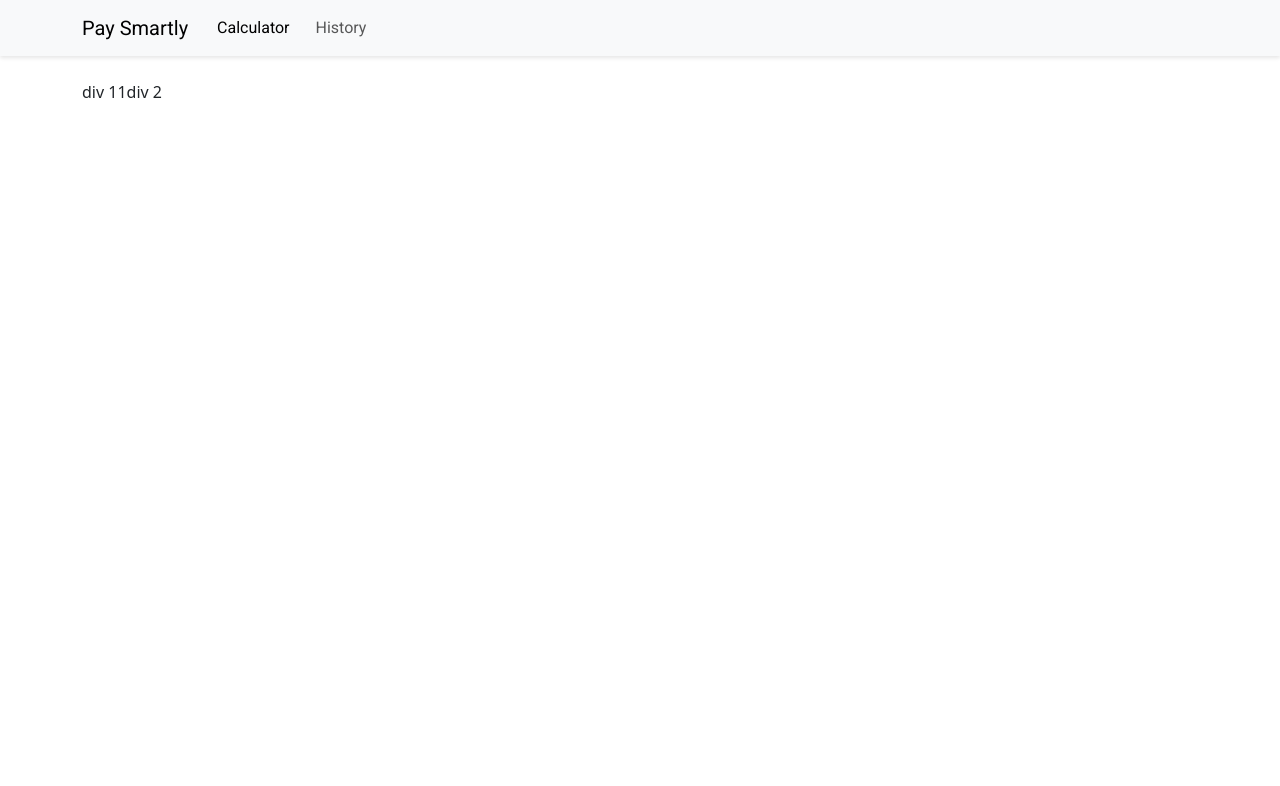
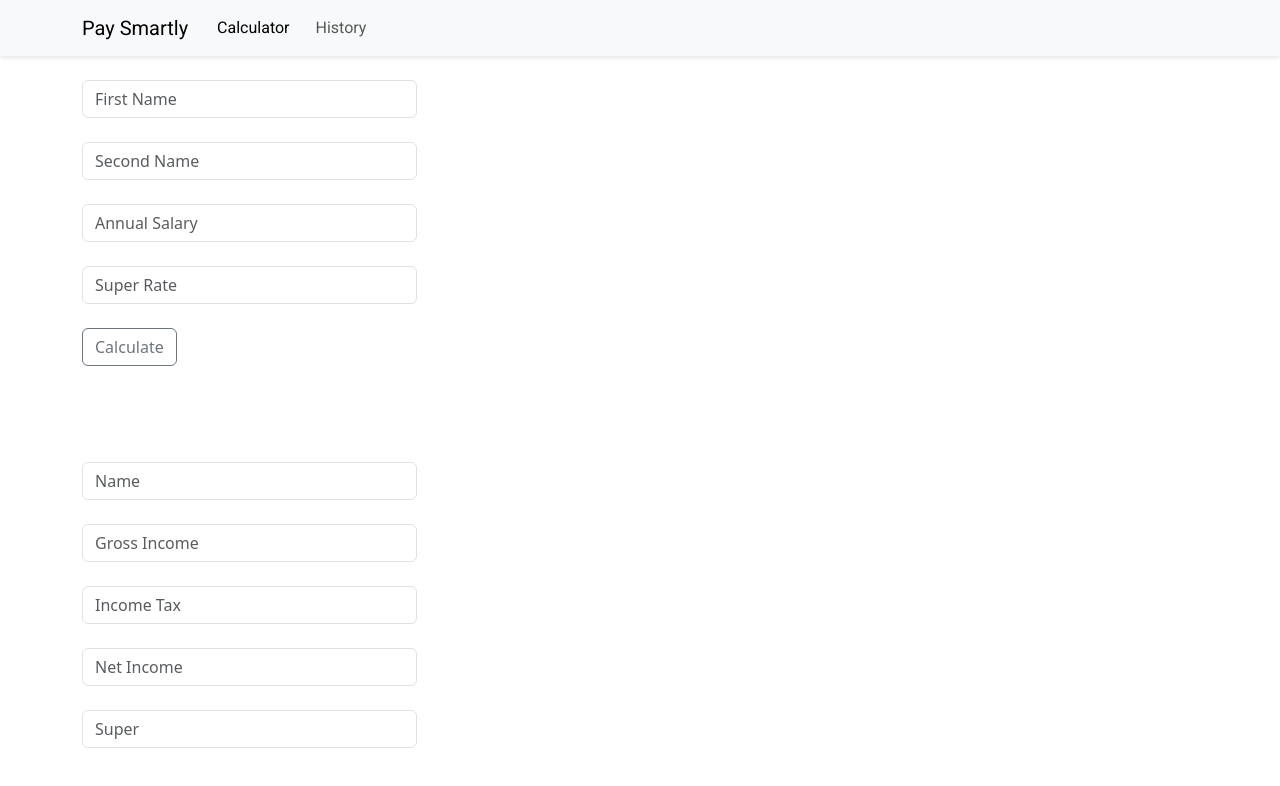
Before and after one commit to agalend/PaySmartly.PaySlipUserUI, a React (Create React App) app: page / in a window 1280 px wide. Shown: the top 786 px of the page. Built offline with nearby package versions, Linux system fonts and the light colour scheme.

Commit message:
create calculator form

```diff
--- a/src/pages/calculator.tsx
+++ b/src/pages/calculator.tsx
@@ -1,22 +1,37 @@
-import React from "react";
+import Stack from 'react-bootstrap/Stack';
+import Form from 'react-bootstrap/Form';
+import Button from 'react-bootstrap/Button';
 
 const Calculator = () => {
     return (
-        <div
-            style={{
-                display: "flex",
-                justifyContent: "centre",
-                alignItems: "centre",
-                height: "100vh",
-            }}
-        >
+        <Stack gap={10}>
             <div>
-                div 11
+                <Form.Control type="text" placeholder="First Name" style={{ width: "30%" }} />
+                <br />
+                <Form.Control type="text" placeholder="Second Name" style={{ width: "30%" }} />
+                <br />
+                <Form.Control type="number" placeholder="Annual Salary" style={{ width: "30%" }} />
+                <br />
+                <Form.Control type="number" placeholder="Super Rate" style={{ width: "30%" }} />
+                <br />
+                <Button variant="outline-secondary">Calculate</Button>{' '}
             </div>
+            <br />
+            <br />
+            <br />
+            <br />
             <div>
-                div 2
+            <Form.Control type="text" placeholder="Name" style={{ width: "30%" }} readOnly/>
+                <br />
+                <Form.Control type="number" placeholder="Gross Income" style={{ width: "30%" }} readOnly/>
+                <br />
+                <Form.Control type="number" placeholder="Income Tax" style={{ width: "30%" }} readOnly/>
+                <br />
+                <Form.Control type="number" placeholder="Net Income" style={{ width: "30%" }} readOnly/>
+                <br />
+                <Form.Control type="number" placeholder="Super" style={{ width: "30%" }} readOnly/>
             </div>
-        </div>
+        </Stack>
     );
 };
 
```
